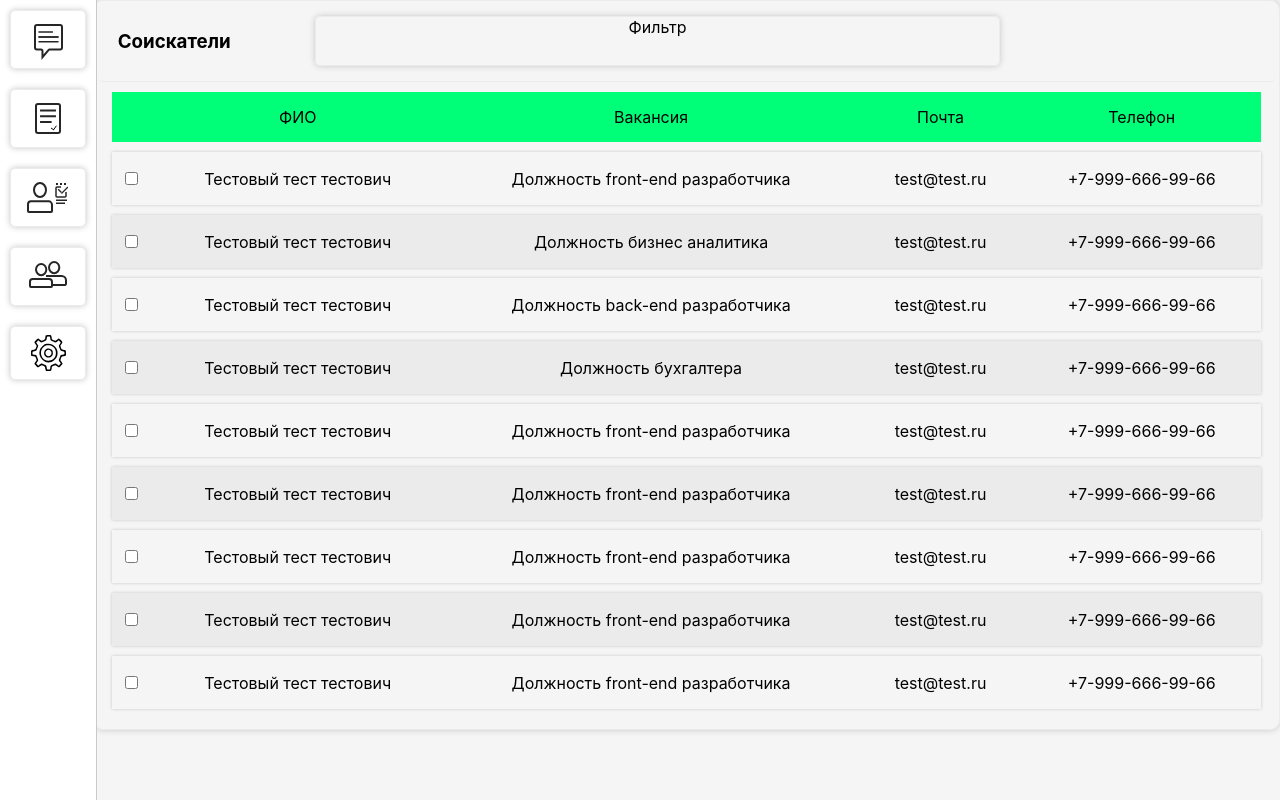
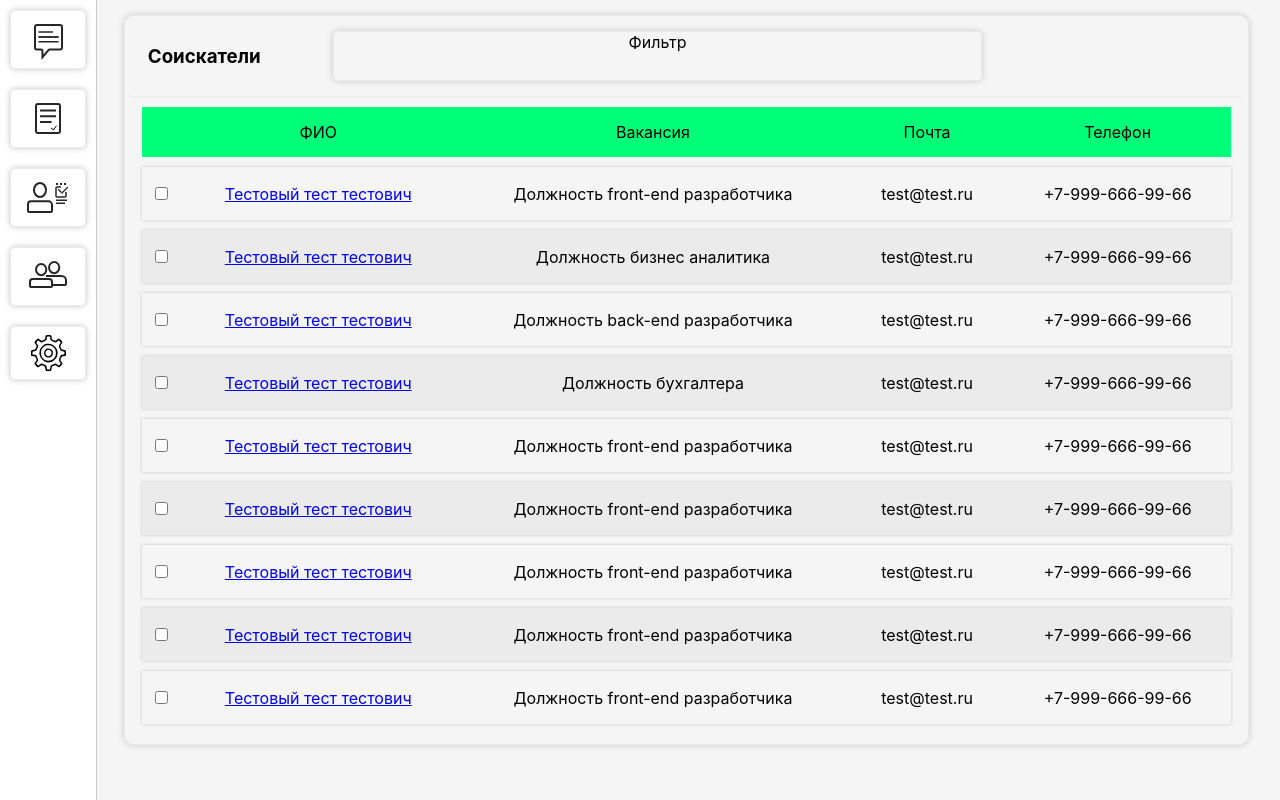
Before and after one commit to hakatomVSsilke/hakatonSBER_2023, a React (Create React App) app: page /applicants in a window 1280 px wide. Built offline with nearby package versions, Linux system fonts and the light colour scheme.

Commit message:
for merge

```diff
--- a/src/components/tableList/tbody.component.tsx
+++ b/src/components/tableList/tbody.component.tsx
@@ -1,5 +1,8 @@
 import React from "react";
 import {Link, Params, useParams} from "react-router-dom";
+import DepartmentsHeaderComponent from "../../sections/departments/components/departmentsHeader.component";
+import CardUser from "../cardUser/cardUser";
+import UserCard from "../elements/userCard/userCard.section";
 
 const TbodyComponent = ({elements}: any) => {
     const link: any = useParams();
@@ -15,7 +18,7 @@ const TbodyComponent = ({elements}: any) => {
         }
         btnElement.style.visibility = "hidden";
         let flag: boolean = false;
-        console.log(1);
+
         inputList.forEach((item: HTMLInputElement): void => {
             if (flag) {
                 return;
@@ -33,8 +36,13 @@ const TbodyComponent = ({elements}: any) => {
             <input type="checkbox" className="checkBox" onChange={check}/>
             {
                 elements.map((element: any, index: number) => {
+                    let value: any = element.name;
+
+                    if (element.href) {
+                        value = <Link to={element.href}> {element.name} </Link>
+                    }
                     return <td key={index} className="column-value">
-                        {element.name}
+                        {value}
                     </td>;
                 })
             }
--- a/src/sections/applicants/applicants.section.tsx
+++ b/src/sections/applicants/applicants.section.tsx
@@ -10,15 +10,15 @@ import HeaderApplicants from "./component/headerApplicants";
 const Applicants = () => {
     const thead = [{name: ""}, {name: 'ФИО'}, {name: 'Вакансия'}, {name: 'Почта'}, {name: 'Телефон'}];
     const tbody = [
-        [{name: 'Тестовый тест тестович'}, {name: 'Должность front-end разработчика'}, {name: 'test@test.ru'}, {name: '+7-999-666-99-66'}],
-        [{name: 'Тестовый тест тестович'}, {name: 'Должность бизнес аналитика'}, {name: 'test@test.ru'}, {name: '+7-999-666-99-66'}],
-        [{name: 'Тестовый тест тестович'}, {name: 'Должность back-end разработчика'}, {name: 'test@test.ru'}, {name: '+7-999-666-99-66'}],
-        [{name: 'Тестовый тест тестович'}, {name: 'Должность бухгалтера'}, {name: 'test@test.ru'}, {name: '+7-999-666-99-66'}],
-        [{name: 'Тестовый тест тестович'}, {name: 'Должность front-end разработчика'}, {name: 'test@test.ru'}, {name: '+7-999-666-99-66'}],
-        [{name: 'Тестовый тест тестович'}, {name: 'Должность front-end разработчика'}, {name: 'test@test.ru'}, {name: '+7-999-666-99-66'}],
-        [{name: 'Тестовый тест тестович'}, {name: 'Должность front-end разработчика'}, {name: 'test@test.ru'}, {name: '+7-999-666-99-66'}],
-        [{name: 'Тестовый тест тестович'}, {name: 'Должность front-end разработчика'}, {name: 'test@test.ru'}, {name: '+7-999-666-99-66'}],
-        [{name: 'Тестовый тест тестович'}, {name: 'Должность front-end разработчика'}, {name: 'test@test.ru'}, {name: '+7-999-666-99-66'}],
+        [{name: 'Тестовый тест тестович', href: "1"}, {name: 'Должность front-end разработчика'}, {name: 'test@test.ru'}, {name: '+7-999-666-99-66'}],
+        [{name: 'Тестовый тест тестович', href: "2"}, {name: 'Должность бизнес аналитика'}, {name: 'test@test.ru'}, {name: '+7-999-666-99-66'}],
+        [{name: 'Тестовый тест тестович', href: "3"}, {name: 'Должность back-end разработчика'}, {name: 'test@test.ru'}, {name: '+7-999-666-99-66'}],
+        [{name: 'Тестовый тест тестович', href: "4"}, {name: 'Должность бухгалтера'}, {name: 'test@test.ru'}, {name: '+7-999-666-99-66'}],
+        [{name: 'Тестовый тест тестович', href: "5"}, {name: 'Должность front-end разработчика'}, {name: 'test@test.ru'}, {name: '+7-999-666-99-66'}],
+        [{name: 'Тестовый тест тестович', href: "6"}, {name: 'Должность front-end разработчика'}, {name: 'test@test.ru'}, {name: '+7-999-666-99-66'}],
+        [{name: 'Тестовый тест тестович', href: "7"}, {name: 'Должность front-end разработчика'}, {name: 'test@test.ru'}, {name: '+7-999-666-99-66'}],
+        [{name: 'Тестовый тест тестович', href: "8"}, {name: 'Должность front-end разработчика'}, {name: 'test@test.ru'}, {name: '+7-999-666-99-66'}],
+        [{name: 'Тестовый тест тестович', href: "9"}, {name: 'Должность front-end разработчика'}, {name: 'test@test.ru'}, {name: '+7-999-666-99-66'}],
     ];
 
     return (
--- a/src/sections/applicants/applicantsStyle.css
+++ b/src/sections/applicants/applicantsStyle.css
@@ -2,4 +2,6 @@
     border: 1px solid #ebebeb;
     border-radius: 10px;
     box-shadow: 0 0 6px 0 #c7c7c7;
+    width: 97%;
+    margin: 0 auto;
 }
--- a/src/styles/App.css
+++ b/src/styles/App.css
@@ -8,6 +8,7 @@ body {
 
 #page_content {
     margin-left: 93px;
+    padding: 15px;
 }
 
 .footnote {
```
Lines whose indentation alone changed are shown as unchanged.
